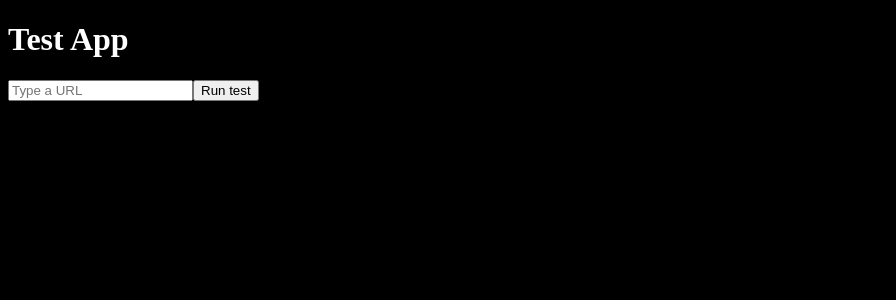
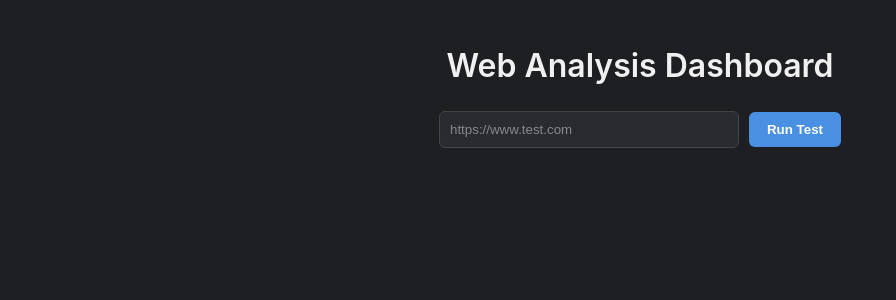
Before and after one commit to nosoyunmarinero/Equinoux, a React (Vite) app in the folder frontend/: page / in a window 1280 px wide. Shown: the top 300 px of the page, without its empty margins (0-896 px from the left). Built offline with nearby package versions, Linux system fonts and the light colour scheme.

Commit message:
Se agrego la HP pero hay un error al devolver los issues

```diff
--- a/frontend/src/components/App.jsx
+++ b/frontend/src/components/App.jsx
@@ -1,60 +1,7 @@
-import { useState } from "react";
-import axios from "axios";
-import LighthouseResults from "./LighthouseResults/LighthouseResults";
-import PuppeteerResults from "./PuppeteerResults/PuppeteerResults";
-import AxeResults from "./AxeResults/AxeResults";
+import HomePage from "./HomePage/HomePage";
 
 function App() {
-  const [url, setUrl] = useState("");
-  const [result, setResult] = useState(null);
-  const [loading, setLoading] = useState(false);
-
-
-  const handleSubmit = async (e) => {
-    e.preventDefault();
-      setLoading(true); // mostrar el span
-
-    try {
-      // Petición POST al backend
-      const response = await axios.post("/full-analysis", { url });
-      // Guardar la respuesta en el estado
-      setResult(response.data);
-    } catch (error) {
-      console.error("Error al llamar al backend:", error);
-    } finally {
-      setLoading(false);
-    }
-  };
-
-  return (
-    <div>
-      <h1>Test App</h1>
-      <form onSubmit={handleSubmit}>
-        <input
-          type="url"
-          placeholder="Type a URL"
-          minLength="5"
-          maxLength="40"
-          required
-          value={url}
-          onChange={(e) => setUrl(e.target.value)}
-        />
-        <button type="submit">Run test</button>
-      </form>
-
-      {loading && <span>⏳ Analizando, puede tardar algunos minutos...</span>}
-
-      {/* Mostrar resultados */}
-      {result && (
-         <div>
-          <h2>Resultados para {result.url}</h2>
-          <LighthouseResults data={result.lighthouse} />
-          <PuppeteerResults data={result.puppeteer} />
-          <AxeResults data={result.axe} />
-        </div>
-      )}
-    </div>
-  );
+  return <HomePage />;
 }
 
 export default App;
--- a/frontend/src/components/AxeResults/AxeResults.jsx
+++ b/frontend/src/components/AxeResults/AxeResults.jsx
@@ -2,14 +2,20 @@ function AxeResults({ data }) {
   if (!data) return null;
 
   return (
-    <div>
-      <h3>Axe-core</h3>
+    <div className="card">
+      <h2>Axe-core Results</h2>
+      <p><strong>URL:</strong> {data.url}</p>
+      <h3>Violaciones encontradas:</h3>
       <ul>
         {data.violations.map((v, i) => (
           <li key={i}>
-            <strong>{v.id}</strong> ({v.impact}) - {v.description}
+            <strong>{v.id}</strong> ({v.impact})
             <br />
-            Ejemplo: {v.nodes.join(", ")}
+            {v.description}
+            <br />
+            <em>Ayuda:</em> {v.help}
+            <br />
+            <em>Ejemplos:</em> {v.nodes.join(", ")}
           </li>
         ))}
       </ul>
--- /dev/null
+++ b/frontend/src/components/HomePage/HomePage.jsx
@@ -0,0 +1,55 @@
+import { useState } from "react";
+import axios from "axios";
+import LighthouseResults from "../LighthouseResults/LighthouseResults";
+import PuppeteerResults from "../PuppeteerResults/PuppeteerResults";
+import AxeResults from "../AxeResults/AxeResults";
+// import "./HomePage.css";
+
+function HomePage() {
+  const [url, setUrl] = useState("");
+  const [result, setResult] = useState(null);
+  const [loading, setLoading] = useState(false);
+
+  const handleSubmit = async (e) => {
+    e.preventDefault();
+    setLoading(true);
+
+    try {
+      const response = await axios.post("http://localhost:3001/full-analysis", { url });
+      setResult(response.data);
+    } catch (error) {
+      console.error("Error al llamar al backend:", error);
+    } finally {
+      setLoading(false);
+    }
+  };
+
+  return (
+    <div className="homepage-container">
+      <h1 className="title">Web Analysis Dashboard</h1>
+
+      <form onSubmit={handleSubmit} className="form">
+        <input
+          type="url"
+          placeholder="https://www.test.com"
+          required
+          value={url}
+          onChange={(e) => setUrl(e.target.value)}
+        />
+        <button type="submit">Run Test</button>
+      </form>
+
+      {loading && <span className="loading">⏳ Analizando...</span>}
+
+      {result && (
+        <div className="results-grid">
+          <LighthouseResults data={result.lighthouse} />
+          <PuppeteerResults data={result.puppeteer} />
+          <AxeResults data={result.axe} />
+        </div>
+      )}
+    </div>
+  );
+}
+
+export default HomePage;
--- a/frontend/src/components/LighthouseResults/LighthouseResults.jsx
+++ b/frontend/src/components/LighthouseResults/LighthouseResults.jsx
@@ -1,13 +1,43 @@
+// import "./LighthouseResults.css";
+
 function LighthouseResults({ data }) {
   if (!data) return null;
 
+  const { performance, accessibility, seo, bestPractices, issues } = data;
+
   return (
-    <div>
-      <h3>Lighthouse</h3>
-      <p>Performance: {data.performance}</p>
-      <p>Accessibility: {data.accessibility}</p>
-      <p>SEO: {data.seo}</p>
-      <p>Best Practices: {data.bestPractices}</p>
+    <div className="card">
+      <h2>Lighthouse Results</h2>
+      <div className="scores">
+        <p>⚡ Performance: {performance}</p>
+        <p>♿ Accessibility: {accessibility}</p>
+        <p>🔍 SEO: {seo}</p>
+        <p>🛡️ Best Practices: {bestPractices}</p>
+      </div>
+
+      {issues && Object.keys(issues).length > 0 && (
+        <div className="issues">
+          <h3>Issues</h3>
+          {Object.entries(issues).map(([category, items], i) => (
+            <div key={i}>
+              <h4>{category}</h4>
+              <ul>
+                {Array.isArray(items) && items.length > 0 ? (
+                  items.map((issue, j) => (
+                    <li key={j}>
+                      {typeof issue === "string"
+                        ? issue
+                        : issue.description || JSON.stringify(issue)}
+                    </li>
+                  ))
+                ) : (
+                  <li>No issues in {category}</li>
+                )}
+              </ul>
+            </div>
+          ))}
+        </div>
+      )}
     </div>
   );
 }
--- a/frontend/src/components/PuppeteerResults/PuppeteerResults.jsx
+++ b/frontend/src/components/PuppeteerResults/PuppeteerResults.jsx
@@ -2,10 +2,11 @@ function PuppeteerResults({ data }) {
   if (!data) return null;
 
   return (
-    <div>
-      <h3>Puppeteer</h3>
-      <p>Título: {data.title}</p>
-      <p>Tiempo de carga: {data.loadTime}</p>
+    <div className="card">
+      <h2>Puppeteer Results</h2>
+      <p><strong>URL:</strong> {data.url}</p>
+      <p><strong>Título:</strong> {data.title}</p>
+      <p><strong>Tiempo de carga:</strong> {data.loadTime}</p>
     </div>
   );
 }
--- a/frontend/src/index.css
+++ b/frontend/src/index.css
@@ -1,4 +1,134 @@
+/* Reset */
+* {
+  margin: 0;
+  padding: 0;
+  box-sizing: border-box;
+}
+
 body {
-    background-color: black;
-    color: white;
+  background-color: #1e1f23;   /* gris oscuro suave */
+  color: #e0e0e0;              /* texto claro */
+  font-family: "Inter", "Segoe UI", Roboto, Helvetica, Arial, sans-serif;
+  line-height: 1.6;
 }
+
+/* Contenedor principal */
+.homepage-container {
+  max-width: 800px;
+  margin: 0 auto;
+  text-align: center;
+  padding: 40px 20px;
+}
+
+/* Títulos */
+h1, h2 {
+  font-weight: 600;
+  color: #f0f0f0;
+}
+
+.title {
+  font-size: 2rem;
+  margin-bottom: 20px;
+}
+
+/* Formulario */
+.form {
+  margin-bottom: 20px;
+}
+
+input[type="url"] {
+  padding: 10px;
+  border-radius: 6px;
+  border: 1px solid #444;
+  background-color: #2a2b30;
+  color: #e0e0e0;
+  margin-right: 10px;
+  width: 300px;
+}
+
+input::placeholder {
+  color: #888;
+}
+
+button {
+  background-color: #4a90e2;
+  border: none;
+  border-radius: 6px;
+  padding: 10px 18px;
+  color: #fff;
+  font-weight: 600;
+  cursor: pointer;
+}
+
+button:hover {
+  background-color: #357ab8;
+}
+
+/* Loading */
+.loading {
+  display: block;
+  margin-top: 12px;
+  font-style: italic;
+  color: #bbb;
+}
+
+/* Resultados en columna */
+.results-grid {
+  display: flex;
+  flex-direction: column;   /* cards una debajo de otra */
+  align-items: center;      /* centradas horizontalmente */
+  gap: 20px;
+  margin-top: 30px;
+}
+
+/* Estilo global para todas las cards */
+.card {
+  background: #2a2b30;
+  border: 1px solid #3a3b40;
+  border-radius: 12px;
+  padding: 20px;
+  box-shadow: 0 4px 12px rgba(0,0,0,0.4);
+  text-align: left;
+  width: 100%;
+  max-width: 600px;
+  overflow-wrap: break-word;   /* 🔹 evita desbordes de texto */
+  word-break: break-word;
+}
+
+.card h2 {
+  margin-bottom: 12px;
+  font-size: 1.2rem;
+  font-weight: 600;
+  color: #f0f0f0;
+}
+
+.card p, .card li {
+  margin: 6px 0;
+}
+
+.card ul {
+  list-style: none;
+  padding: 0;
+}
+
+.card pre {
+  white-space: pre-wrap;
+  word-wrap: break-word;
+  background-color: #1e1f23;
+  padding: 10px;
+  border-radius: 6px;
+  overflow-x: auto;
+}
+
+.issues ul {
+  list-style: none;
+  padding: 0;
+}
+
+.issues li {
+  margin: 8px 0;
+  padding: 10px;
+  background-color: #1e1f23;
+  border-radius: 6px;
+  overflow-wrap: break-word;
+}
```
